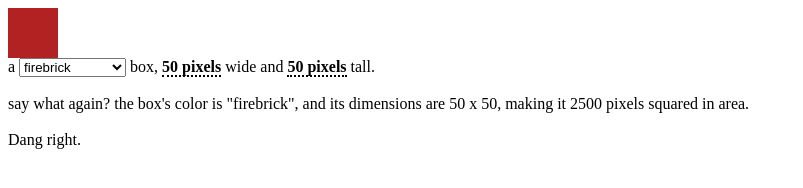
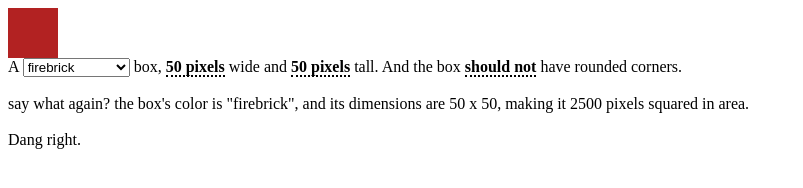
Before and after one commit to ncase/improv-js-wip, a plain HTML site: page demos/basic/index.html in a window 1280 px wide. Shown: the whole page, without its empty margins (0-803 px from the left). Drawn offline with Linux system fonts and the light colour scheme.

Commit message:
toggle widget

```diff
--- a/demos/basic/index.html
+++ b/demos/basic/index.html
@@ -7,9 +7,10 @@
 <body>
 	<div id="box"></div>
 	<div id="input">
-	a {CHOOSE color: firebrick, coral, gold, seagreen, skyblue, rebeccapurple, plum} box,
+	A {CHOOSE color: firebrick, coral, gold, seagreen, skyblue, rebeccapurple, plum} box,
 	{NUMBER width: min=1, step=1, suffix=pixels} wide and
 	{NUMBER height: min=1, step=1, suffix=pixels} tall.
+	And the box {TOGGLE corners: on=should, off=should not} have rounded corners.
 	<br><br>
 	say what again? the box's color is "{ECHO color}",
 	and its dimensions are {ECHO width} x {ECHO height},
@@ -29,7 +30,8 @@ var improv = new Improv("#input",{
 	data: {
 		width: 50,
 		height: 50,
-		color: "firebrick"
+		color: "firebrick",
+		corners: false
 	},
 
 	// When you change the inputs, the box changes
@@ -39,6 +41,7 @@ var improv = new Improv("#input",{
 		box.style.background = data.color;
 		box.style.width = data.width;
 		box.style.height = data.height;
+		box.style.borderRadius = data.corners ? "20px" : "0px";
 
 		// Calculations
 		data.area = data.width * data.height;
--- a/src/improv.css
+++ b/src/improv.css
@@ -1,6 +1,21 @@
-/* Scrubbing Numbers */
-.improv-scrub{
+/* NUMBER - Scrubbing */
+.improv-number{
 	font-weight: bold;
 	border-bottom: 2px dotted #000;
 	cursor: col-resize;
 }
+
+/* TOGGLE - A button */
+.improv-toggle{
+	font-weight: bold;
+	border-bottom: 2px dotted #000;
+	cursor: pointer;
+}
+
+/* no selecty plz */
+.improv-number, .improv-toggle{
+	user-select: none;
+	-ms-user-select: none;
+	-moz-user-select: none;
+	-webkit-user-select: none;
+}
--- a/src/improv.js
+++ b/src/improv.js
@@ -31,6 +31,8 @@ var Improv = function(dom,{
 
 - markup: Optional. If provided, it'll use this string to
 	create widgets, instead of the given DOM's markup.
+
+// TODO: Throw those errors just right
 
 **************************/
 ///////////////////////////
@@ -130,6 +132,10 @@ IWidgets.CLASS = function(improv, propName, args)
 - propName: a string like "object.path.name"
 - args: an array of [{key:"foo", value:"bar"}...]
 
+// TODO: widgets with "drag" instruction and such
+// TODO: a to-implement "change" func, separate from "update". Clear up confusion.
+// TODO: a freeform text widget?
+
 **************************/
 ///////////////////////////
 
@@ -195,6 +201,9 @@ Arguments:
 - suffix: what text comes after the number
 
 // TODO: plural(s), too.
+// TODO: Two inputs with same variable - SYNCHRONIZE UPDATE
+// TODO: a "drag" instruction
+// TODO: ??? Can type ???
 
 ***************/
 
@@ -212,7 +221,7 @@ IWidgets.NUMBER = function(improv, propName, args){
 
 	// Span with style
 	var dom = document.createElement("span");
-	dom.className = "improv-scrub";
+	dom.className = "improv-number";
 	self.dom = dom;
 
 	// Scrubbable UI
@@ -297,6 +306,8 @@ CHOOSE - A dropdown selection.
 
 Arguments: just the key-value array
 
+// TODO: Two inputs with same variable - SYNCHRONIZE UPDATE
+
 ***************/
 
 IWidgets.CHOOSE = function(improv, propName, args){
@@ -337,8 +348,6 @@ ECHO - Just outputs out a variable. *Read-only!*
 
 Arguments: none.
 
-// TODO: HOLY FUCK PLEASE ESCAPE CHARS
-
 ***************/
 
 IWidgets.ECHO = function(improv, propName, args){
@@ -352,10 +361,77 @@ IWidgets.ECHO = function(improv, propName, args){
 
 	// When updates, just echo the value.
 	self.update = function(){
-		dom.innerHTML = self.getValue();
+		var value = self.getValue();
+		if(!value) value="";
+		value = String(value);
+		dom.innerHTML = _escapeHtml(value);
 	};
 
 	// Update once!
 	self.update();
 
 };
+
+/***************
+
+TOGGLE - For boolean variables. Click to turn on or off.
+
+Arguments:
+- on: button text when variable is true
+- off: button text when variable is false
+
+***************/
+
+IWidgets.TOGGLE = function(improv, propName, args){
+
+	var self = this;
+	IWidgets._BASE_.apply(self, arguments);
+
+	// Just a Span
+	var dom = document.createElement("span");
+	dom.className = "improv-toggle";
+	self.dom = dom;
+
+	// Flip it when you click it
+	dom.onclick = function(){
+
+		// Get it, flip it, set it.
+		var value = self.getValue();
+		value = !value;
+		self.setValue(value);
+
+		// CHANGE THE DOM
+		self.onchange();
+
+	};
+
+	// Change the text to be whatever
+	var a = self.arg;
+	self.onchange = function(){
+		var value = self.getValue();
+		var text = value ? a("on") : a("off"); // The "on" or "off" text?
+		dom.innerHTML = _escapeHtml(text);
+	};
+
+	// Initial change!
+	self.onchange();
+
+};
+
+///////////////////////////
+/**************************
+
+RANDOM HELPER FUNCTIONS
+
+**************************/
+///////////////////////////
+
+// Escape Unsafe Characters
+var _escapeHtml = function(unsafe){
+	return unsafe
+		.replace(/&/g, "&amp;")
+		.replace(/</g, "&lt;")
+		.replace(/>/g, "&gt;")
+		.replace(/"/g, "&quot;")
+		.replace(/'/g, "&#039;");
+};
```
